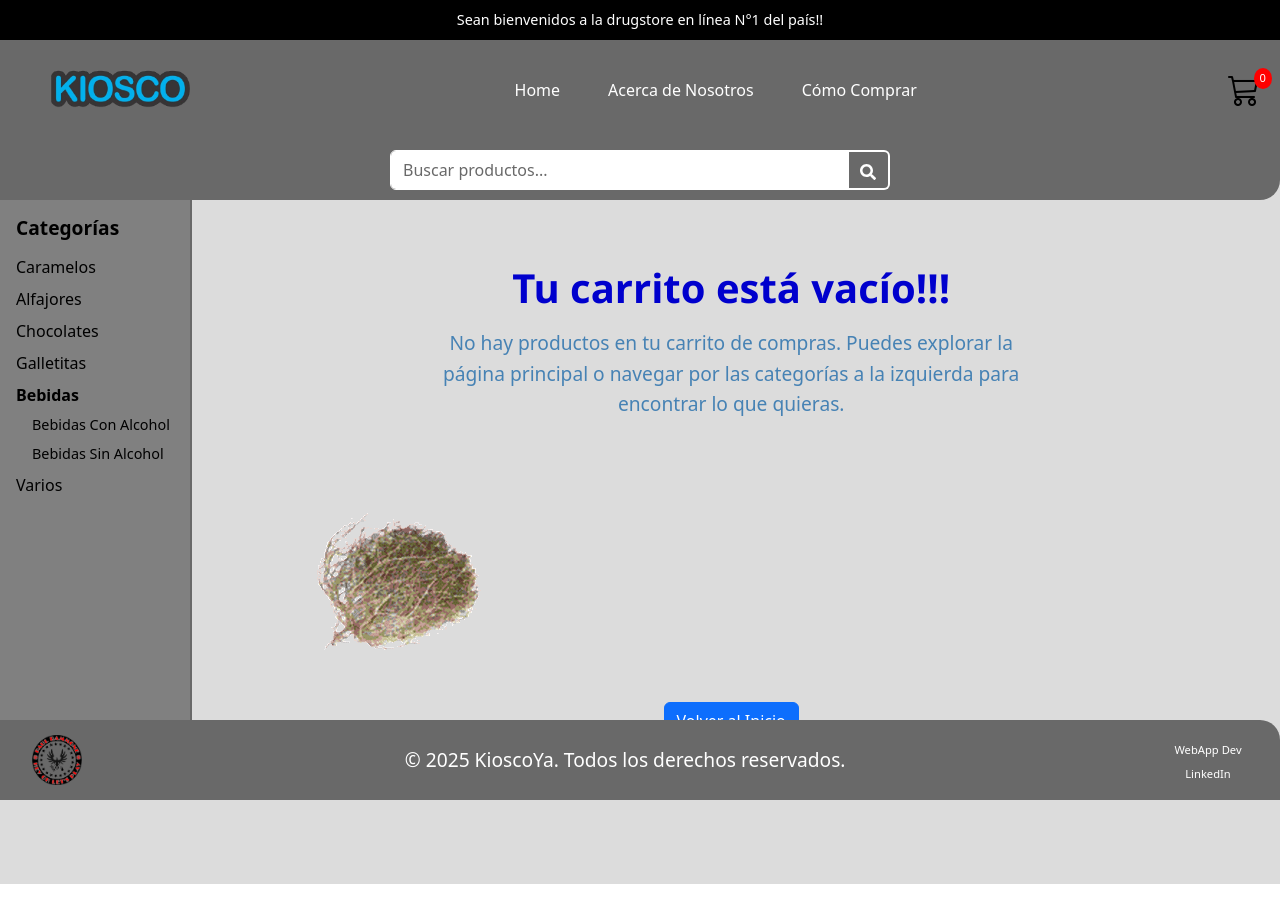
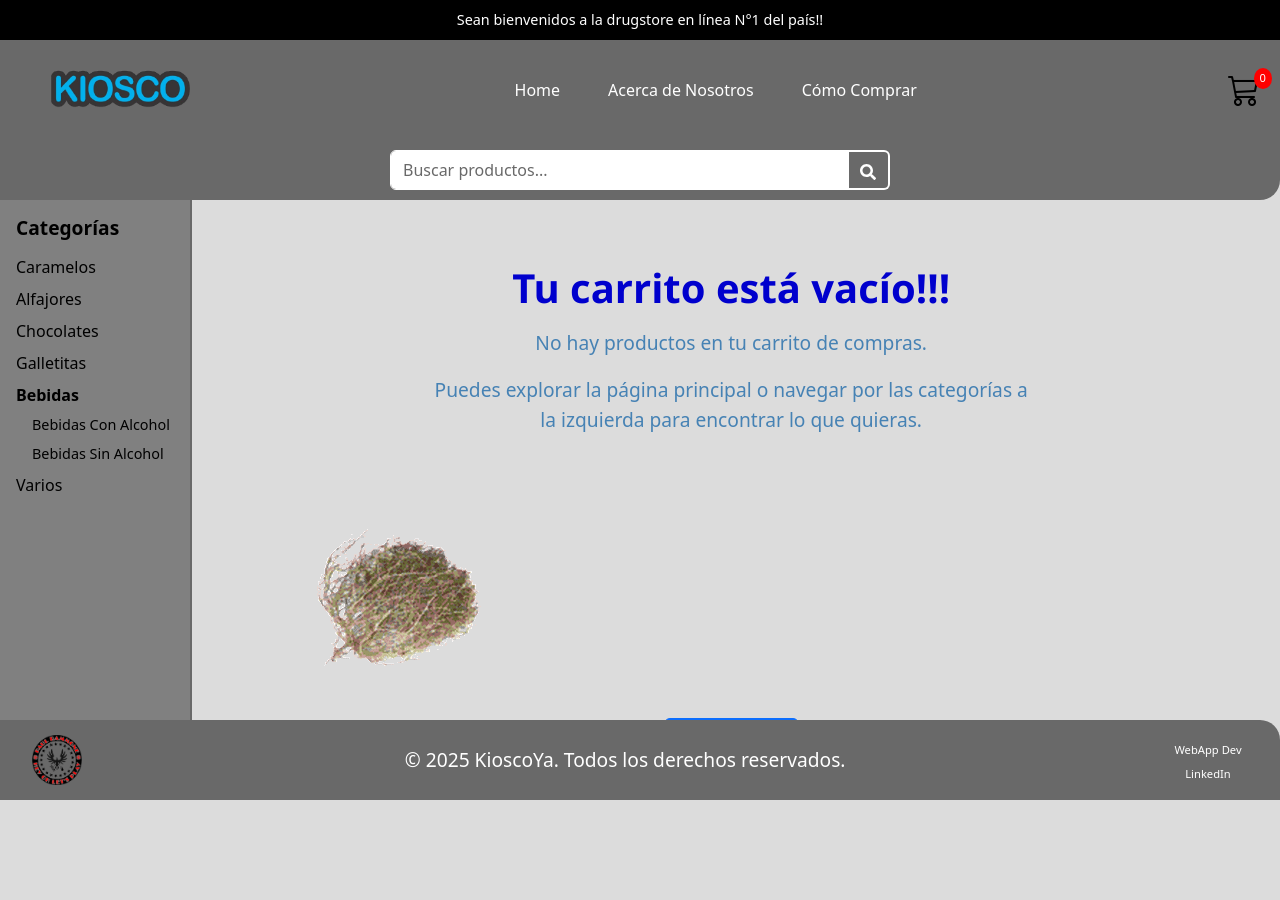
Before and after one commit to 89pabloalvarez/react-js-81725, a React (Vite) app: page /empty-cart in a window 1280 px wide. Built offline with nearby package versions, Linux system fonts and the light colour scheme.

Commit message:
Agrego el salto de línea en el paragraph en la nueva página de carrito vacío.

```diff
--- a/src/components/header/headerMain/cart/CartEmpty.jsx
+++ b/src/components/header/headerMain/cart/CartEmpty.jsx
@@ -7,10 +7,8 @@ const CartEmpty = () => {
   return (
     <main>
         <h1 className="page-title">Tu carrito está vacío!!!</h1>
-        <p className="page-paragraph">
-            No hay productos en tu carrito de compras.
-            Puedes explorar la página principal o navegar por las categorías a la izquierda para encontrar lo que quieras.
-        </p>
+        <p className="page-paragraph"> No hay productos en tu carrito de compras. </p>
+        <p className="page-paragraph"> Puedes explorar la página principal o navegar por las categorías a la izquierda para encontrar lo que quieras. </p>
         <img className="emptycart-image" src={emptyCartImg} alt="Carrito vacío" />
         <div className="d-flex justify-content-center">
             <Link to="/" className="btn btn-primary mt-3">
```
